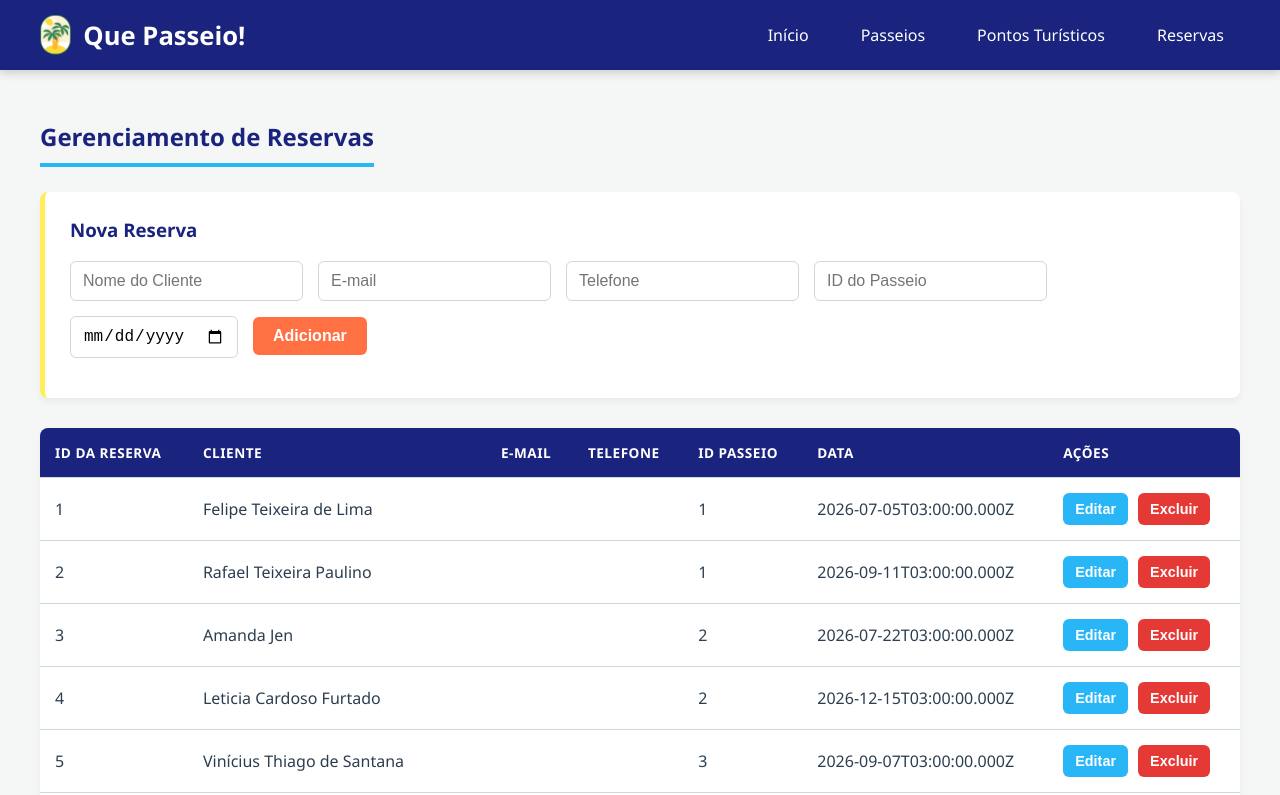
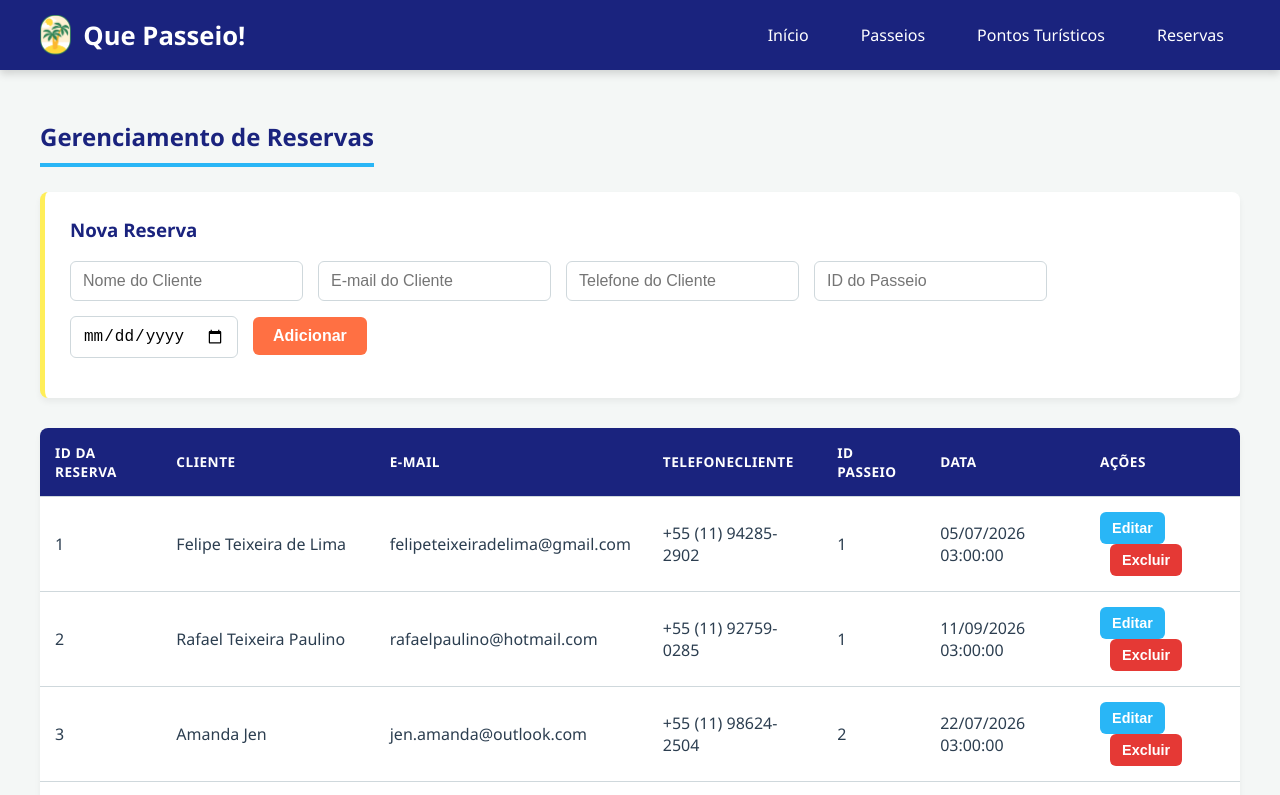
Before and after one commit to felipeteixeiradelima/spodwe2-projeto-final, a React (Create React App) app: page /reservas in a window 1280 px wide. Shown: the top 795 px of the page. Built offline with nearby package versions, Linux system fonts and the light colour scheme.

Commit message:
Leves correções nas tabelas

```diff
--- a/src/pages/Passeios.js
+++ b/src/pages/Passeios.js
@@ -17,6 +17,10 @@ function Passeios() {
     fetch("/data.json")
       .then((resposta) => resposta.json())
       .then((dados) => {
+        dados.passeios.map((passeios) => {
+          passeios.preco = `R$ ${passeios.preco.toFixed(2).replace(".", ",")}`;
+          return passeios;
+        });
         setPasseios(dados.passeios);
         setCarregando(false);
       })
--- a/src/pages/PontosTuristicos.js
+++ b/src/pages/PontosTuristicos.js
@@ -7,7 +7,7 @@ function PontosTuristicos() {
     nome: "",
     tipo: "",
     cidade: "",
-    precoPorPessoa: "",
+    preco: "",
   });
   const [editando, setEditando] = useState(false);
   const [carregando, setCarregando] = useState(true);
@@ -16,6 +16,10 @@ function PontosTuristicos() {
     fetch("/data.json")
       .then((resposta) => resposta.json())
       .then((dados) => {
+        dados.pontos.map((ponto) => {
+          ponto.preco = `R$ ${ponto.preco.toFixed(2).replace(".", ",")}`;
+          return ponto;
+        });
         setPontos(dados.pontos);
         setCarregando(false);
       });
@@ -32,11 +36,10 @@ function PontosTuristicos() {
       setPontos(pontos.map((p) => (p.id === form.id ? form : p)));
       setEditando(false);
     } else {
-      const novoId =
-        pontos.length > 0 ? Math.max(...pontos.map((p) => p.id)) + 1 : 1;
+      const novoId = pontos.length > 0 ? Math.max(...pontos.map((p) => p.id)) + 1 : 1;
       setPontos([...pontos, { ...form, id: novoId }]);
     }
-    setForm({ id: "", nome: "", tipo: "", cidade: "", precoPorPessoa: "" });
+    setForm({ id: "", nome: "", tipo: "", cidade: "", preco: "" });
   };
 
   const editarPonto = (ponto) => {
@@ -45,9 +48,7 @@ function PontosTuristicos() {
   };
 
   const excluirPonto = (id) => {
-    if (
-      window.confirm("Tem certeza que deseja excluir este ponto turístico?")
-    ) {
+    if (window.confirm("Tem certeza que deseja excluir este ponto turístico?")) {
       setPontos(pontos.filter((p) => p.id !== id));
     }
   };
@@ -86,9 +87,9 @@ function PontosTuristicos() {
         />
         <input
           type="number"
-          name="precoPorPessoa"
+          name="preco"
           placeholder="Preço (R$)"
-          value={form.precoPorPessoa}
+          value={form.preco}
           onChange={handleChange}
           required
         />
@@ -104,7 +105,7 @@ function PontosTuristicos() {
                 nome: "",
                 tipo: "",
                 cidade: "",
-                precoPorPessoa: "",
+                preco: "",
               });
             }}
           >
@@ -131,18 +132,12 @@ function PontosTuristicos() {
               <td>{ponto.nome}</td>
               <td>{ponto.tipo}</td>
               <td>{ponto.cidade}</td>
-              <td>{ponto.precoPorPessoa}</td>
+              <td>{ponto.preco}</td>
               <td>
-                <button
-                  className="btn-editar"
-                  onClick={() => editarPonto(ponto)}
-                >
+                <button className="btn-editar" onClick={() => editarPonto(ponto)}>
                   Editar
                 </button>
-                <button
-                  className="btn-excluir"
-                  onClick={() => excluirPonto(ponto.id)}
-                >
+                <button className="btn-excluir" onClick={() => excluirPonto(ponto.id)}>
                   Excluir
                 </button>
               </td>
--- a/src/pages/Reservas.js
+++ b/src/pages/Reservas.js
@@ -1,12 +1,13 @@
 import React, { useState, useEffect } from "react";
+import formatarDataISO from "../utils";
 
 function Reservas() {
   const [reservas, setReservas] = useState([]);
   const [form, setForm] = useState({
     id: "",
     nomeCliente: "",
-    email: "",
-    telefone: "",
+    emailCliente: "",
+    telefoneCliente: "",
     passeioId: "",
     data: "",
   });
@@ -17,6 +18,10 @@ function Reservas() {
     fetch("/data.json")
       .then((resposta) => resposta.json())
       .then((dados) => {
+        dados.reservas.map((reserva) => {
+          reserva.data = formatarDataISO(Date.parse(reserva.data));
+          return reserva;
+        });
         setReservas(dados.reservas);
         setCarregando(false);
       });
@@ -33,15 +38,14 @@ function Reservas() {
       setReservas(reservas.map((r) => (r.id === form.id ? form : r)));
       setEditando(false);
     } else {
-      const novoId =
-        reservas.length > 0 ? Math.max(...reservas.map((r) => r.id)) + 1 : 1;
+      const novoId = reservas.length > 0 ? Math.max(...reservas.map((r) => r.id)) + 1 : 1;
       setReservas([...reservas, { ...form, id: novoId }]);
     }
     setForm({
       id: "",
       nomeCliente: "",
-      email: "",
-      telefone: "",
+      emailCliente: "",
+      telefoneCliente: "",
       passeioId: "",
       data: "",
     });
@@ -75,18 +79,18 @@ function Reservas() {
           required
         />
         <input
-          type="email"
-          name="email"
-          placeholder="E-mail"
-          value={form.email}
+          type="emailCliente"
+          name="emailCliente"
+          placeholder="E-mail do Cliente"
+          value={form.emailCliente}
           onChange={handleChange}
           required
         />
         <input
           type="text"
-          name="telefone"
-          placeholder="Telefone"
-          value={form.telefone}
+          name="telefoneCliente"
+          placeholder="Telefone do Cliente"
+          value={form.telefoneCliente}
           onChange={handleChange}
           required
         />
@@ -98,13 +102,7 @@ function Reservas() {
           onChange={handleChange}
           required
         />
-        <input
-          type="date"
-          name="data"
-          value={form.data}
-          onChange={handleChange}
-          required
-        />
+        <input type="date" name="data" value={form.data} onChange={handleChange} required />
         <button type="submit">{editando ? "Atualizar" : "Adicionar"}</button>
         {editando && (
           <button
@@ -115,8 +113,8 @@ function Reservas() {
               setForm({
                 id: "",
                 nomeCliente: "",
-                email: "",
-                telefone: "",
+                emailCliente: "",
+                telefoneCliente: "",
                 passeioId: "",
                 data: "",
               });
@@ -133,7 +131,7 @@ function Reservas() {
             <th>ID da Reserva</th>
             <th>Cliente</th>
             <th>E-mail</th>
-            <th>Telefone</th>
+            <th>TelefoneCliente</th>
             <th>ID Passeio</th>
             <th>Data</th>
             <th>Ações</th>
@@ -144,21 +142,15 @@ function Reservas() {
             <tr key={reserva.id}>
               <td>{reserva.id}</td>
               <td>{reserva.nomeCliente}</td>
-              <td>{reserva.email}</td>
-              <td>{reserva.telefone}</td>
+              <td>{reserva.emailCliente}</td>
+              <td>{reserva.telefoneCliente}</td>
               <td>{reserva.passeioId}</td>
               <td>{reserva.data}</td>
               <td>
-                <button
-                  className="btn-editar"
-                  onClick={() => editarReserva(reserva)}
-                >
+                <button className="btn-editar" onClick={() => editarReserva(reserva)}>
                   Editar
                 </button>
-                <button
-                  className="btn-excluir"
-                  onClick={() => excluirReserva(reserva.id)}
-                >
+                <button className="btn-excluir" onClick={() => excluirReserva(reserva.id)}>
                   Excluir
                 </button>
               </td>
--- /dev/null
+++ b/src/utils.js
@@ -0,0 +1,18 @@
+function formatarDataISO(isoString) {
+  const data = new Date(isoString);
+
+  // Função auxiliar para adicionar o zero à esquerda quando o número for menor que 10
+  const pad = (num) => String(num).padStart(2, "0");
+
+  const dia = pad(data.getDate());
+  const mes = pad(data.getMonth() + 1); // Janeiro é 0, então precisamos somar 1
+  const ano = data.getFullYear();
+
+  const horas = pad(data.getHours());
+  const minutos = pad(data.getMinutes());
+  const segundos = pad(data.getSeconds());
+
+  return `${dia}/${mes}/${ano} ${horas}:${minutos}:${segundos}`;
+}
+
+export default formatarDataISO;
```
Also changed, not shown: src/logo.svg (deleted), 1 other file (tests, documents, lock files or other folders).
